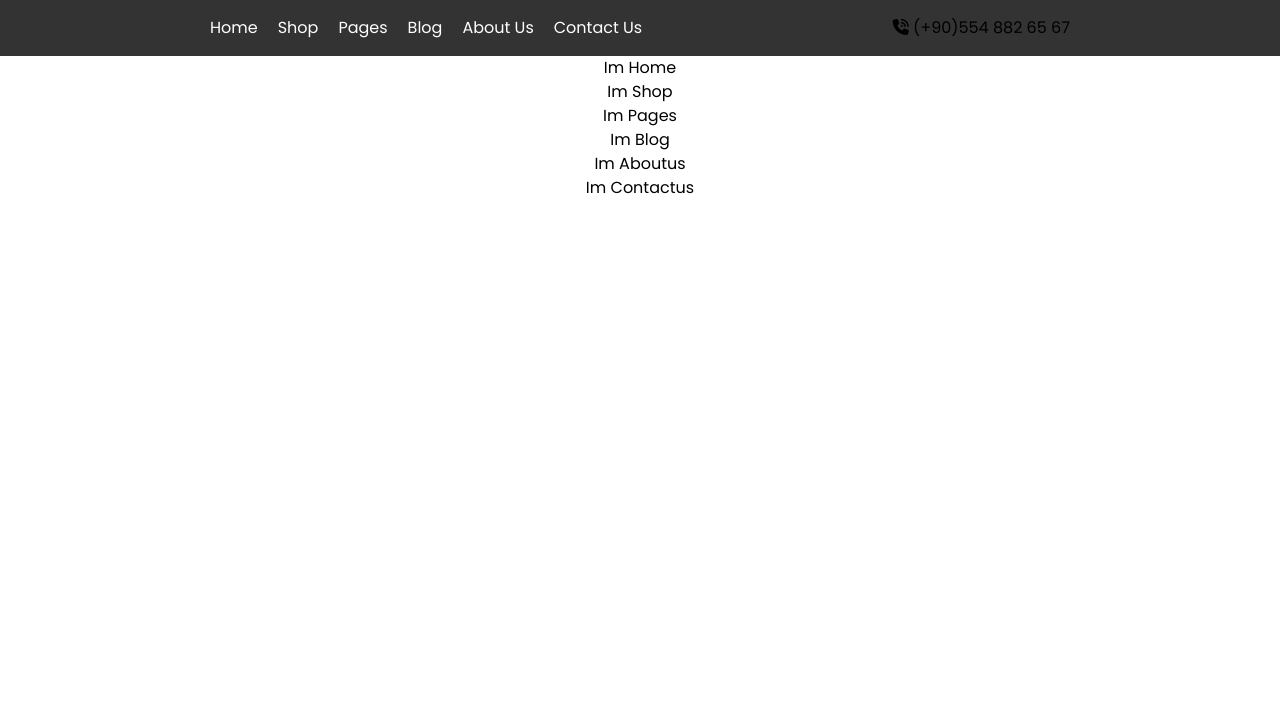
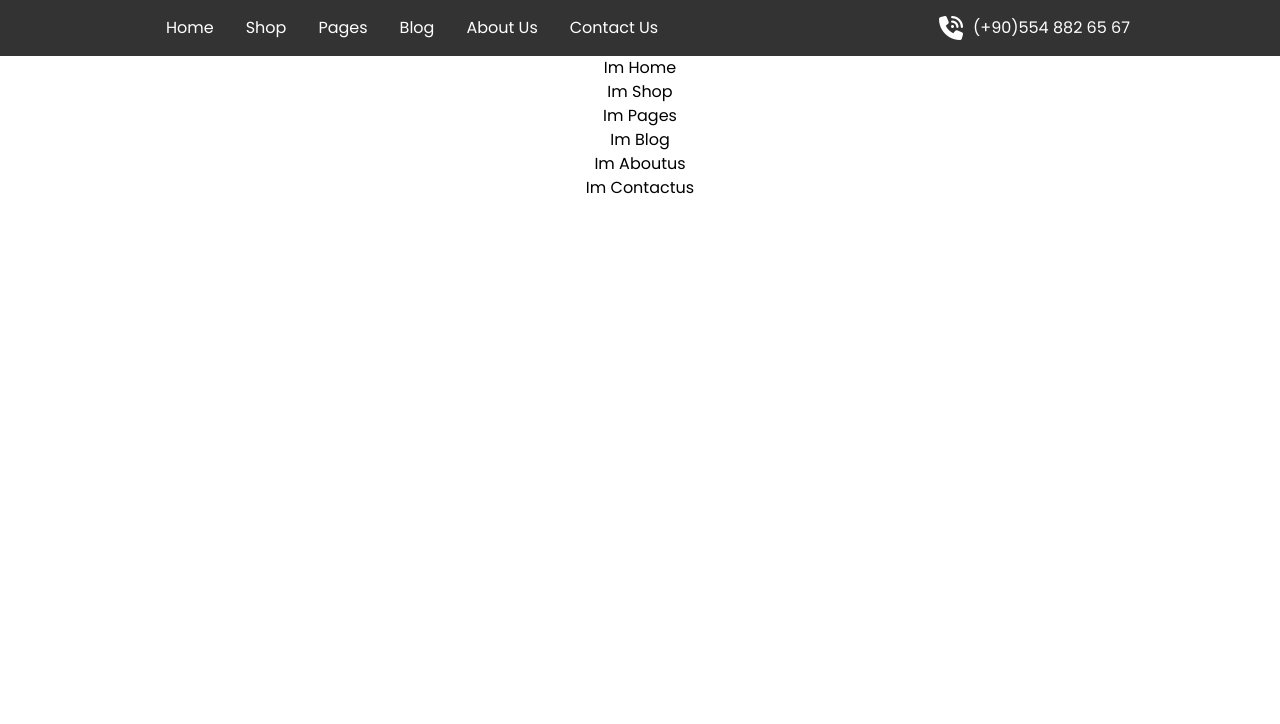
Before and after one commit to moulahguine/ecobazar, a website built with Vite: page src/index.html in a window 1280 px wide. Shown: the part 76-800 px from the top of the page. Built offline with nearby package versions, Linux system fonts and the light colour scheme; files whose address does not match are found by name; a web font is replaced by a local one.

Commit message:
style: Add navigation bar layout and hover styles using SCSS

```diff
--- a/src/components/nav.ts
+++ b/src/components/nav.ts
@@ -13,7 +13,6 @@ navLinks.forEach((link) => {
 
     const href = link.getAttribute("href");
     if (!href) return;
-    console.log(href);
 
     const targetId = href.substring(1);
 
--- a/src/styles/_nav.scss
+++ b/src/styles/_nav.scss
@@ -7,11 +7,29 @@
     align-items: center;
     background-color: $black;
     width: clamp(375px, 100vw, 1920px);
-    padding: 16px 210px;
-    ul {
+    padding: 0 150px;
+    ul,
+    .support_num {
       color: white;
       display: flex;
-      gap: 20px;
+      align-items: center;
+      li {
+        a {
+          display: block;
+          padding: $body-lg-400;
+          transition: all 0.3s ease-in-out;
+          &:hover {
+            background-color: $green-gray-3;
+          }
+        }
+      }
+    }
+    .support_num {
+      cursor: pointer;
+      i {
+        margin-right: 10px;
+        font-size: $heading-04-400;
+      }
     }
   }
 }
```
Also changed, not shown: src/index.html (+1 -1 lines), src/styles/main.css, 1 other file.
